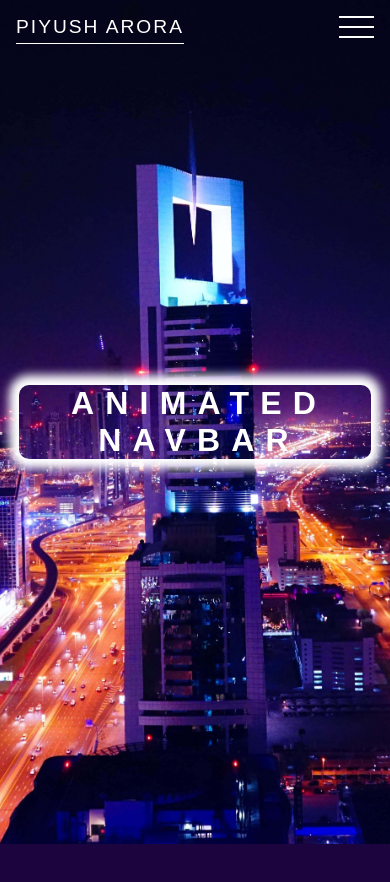
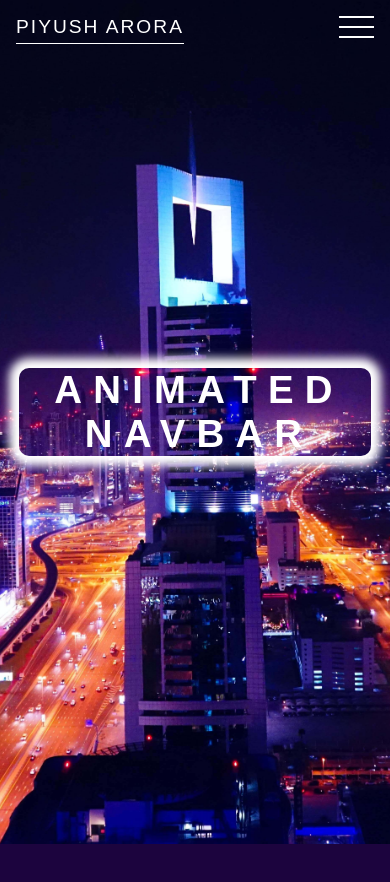
Before and after one commit to piyusharora91/animated-navbar, a plain HTML site: page index.html in a window 390 px wide. Shown: the top 882 px of the page. Drawn offline with Linux system fonts and the light colour scheme; a web font is replaced by a local one.

Commit message:
h1 styles updates

```diff
--- a/style.css
+++ b/style.css
@@ -308,7 +308,9 @@ section#contact {
   }
 
   section#home h1 {
-    font-size: 2rem;
+    font-size: 2.4rem;
+    position: relative;
+    bottom: 10px;
     width: 88%;
     letter-spacing: 0.7rem;
     text-align: center;
```
